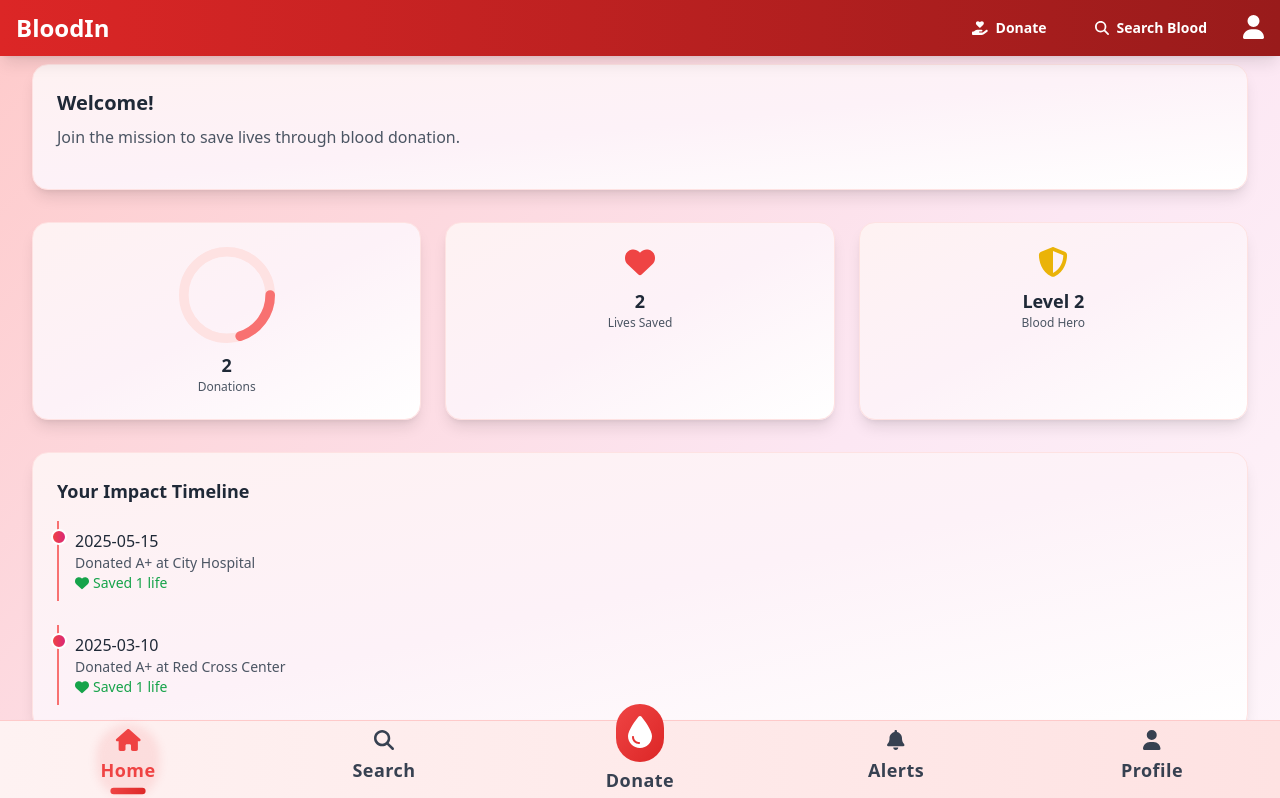
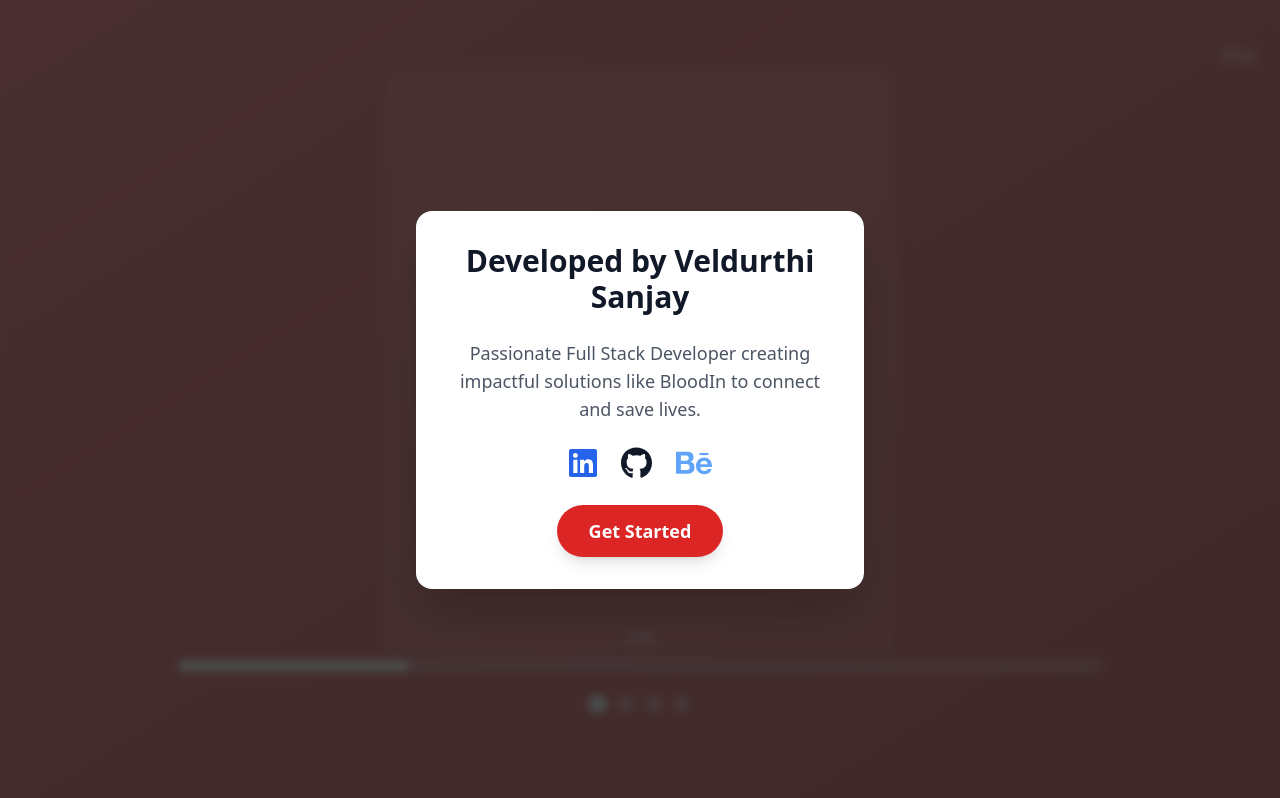
Before and after one commit to veldurthsanjay/BloodIn, a React (Vite) app: page / in a window 1280 px wide. Before the commit this address led to /home. Shown: the top 798 px of the page. Built offline with nearby package versions, Linux system fonts and the light colour scheme.

Commit message:
Show onboarding before home without requiring authentication

```diff
--- a/src/App.jsx
+++ b/src/App.jsx
@@ -1,5 +1,6 @@
 // src/App.jsx
 import { BrowserRouter as Router, Routes, Route, Navigate, useLocation } from 'react-router-dom';
+import Onboarding from './Components/Onboarding';
 import BloodConnectNavigator from './Components/BloodConnectNavigator';
 import Home from './Pages/Home';
 import SearchBlood from './Pages/SearchBlood';
@@ -23,14 +24,14 @@ function App() {
     <div className="min-h-screen bg-gray-100 flex flex-col">
       <div className="flex-1">
         <Routes>
-          <Route path="/" element={<Navigate to="/home" replace />} />
+          <Route path="/" element={<Onboarding />} />
           <Route path="/auth" element={<Navigate to="/home" replace />} />
           <Route path="/home" element={<Home />} />
           <Route path="/search-blood" element={<SearchBlood />} />
           <Route path="/donate" element={<Donate />} />
           <Route path="/notification" element={<Notification />} />
           <Route path="/profile" element={<Profile />} />
-          <Route path="*" element={<Navigate to="/home" replace />} />
+          <Route path="*" element={<Navigate to="/" replace />} />
         </Routes>
       </div>
       {protectedRoutes.includes(location.pathname) && <BloodConnectNavigator />}
```
